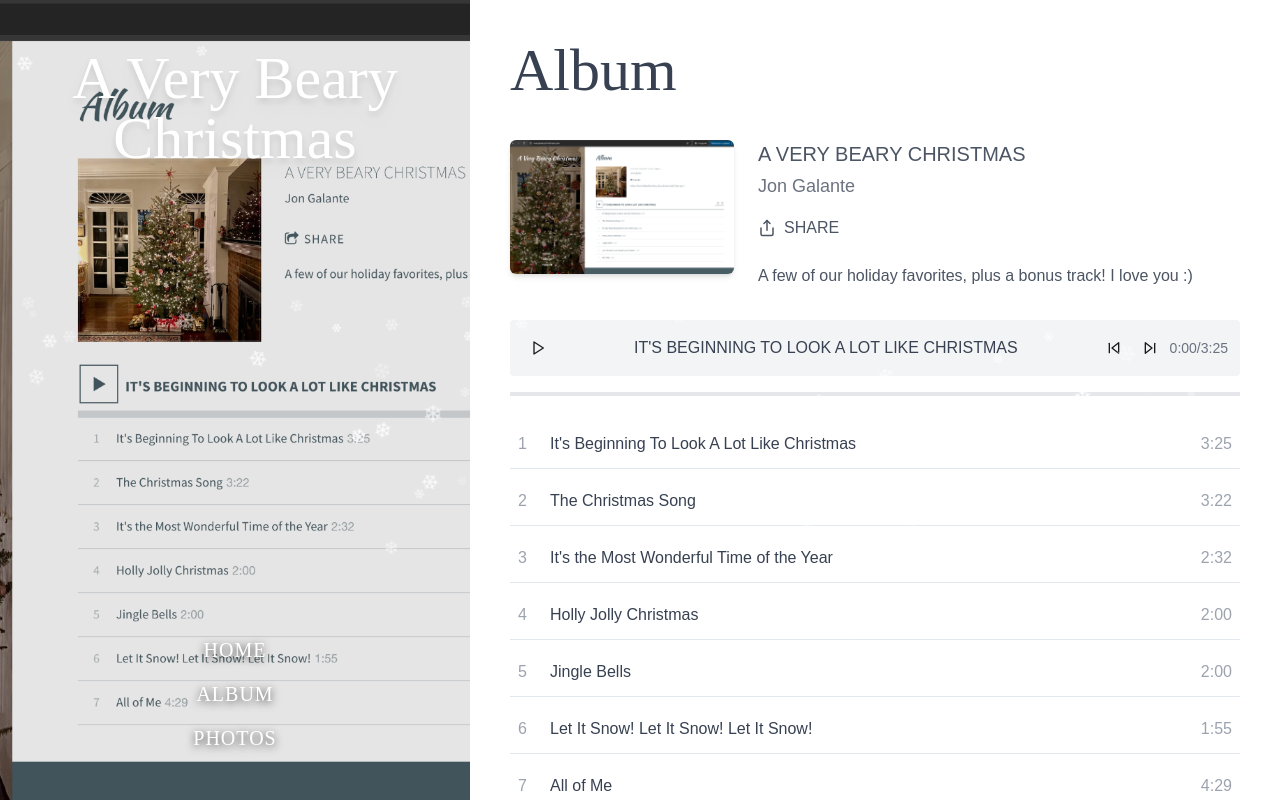
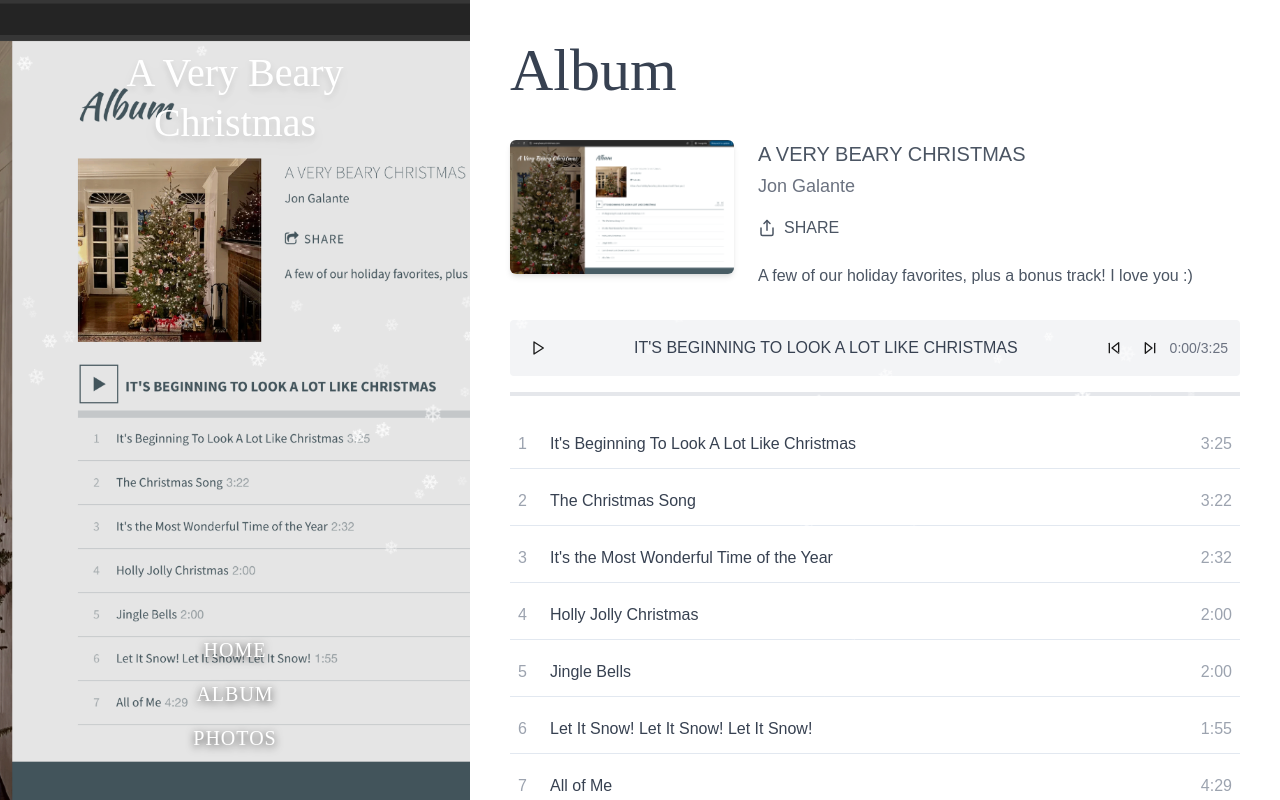
Before and after one commit to jonmgalante/a-very-beary-christmas, a React (Vite) app: page / in a window 1280 px wide. Built offline with nearby package versions, Linux system fonts and the light colour scheme.

Commit message:
Fix: Apply font changes
Update the application's font to match the provided screenshot.

```diff
--- a/src/components/Sidebar.tsx
+++ b/src/components/Sidebar.tsx
@@ -12,9 +12,9 @@ export const Sidebar: React.FC = () => {
         }}
       >
         <div className="absolute inset-0 bg-black bg-opacity-10 flex flex-col justify-between h-full">
-          {/* Title - now centered */}
+          {/* Title - now centered with exact font size from screenshot */}
           <div className="p-6 md:p-12 text-center">
-            <h1 className="text-4xl md:text-6xl font-kaushan text-white drop-shadow-lg leading-tight inline-block">
+            <h1 className="text-[40px] font-kaushan text-white drop-shadow-lg leading-tight inline-block">
               A Very Beary Christmas
             </h1>
           </div>
```
